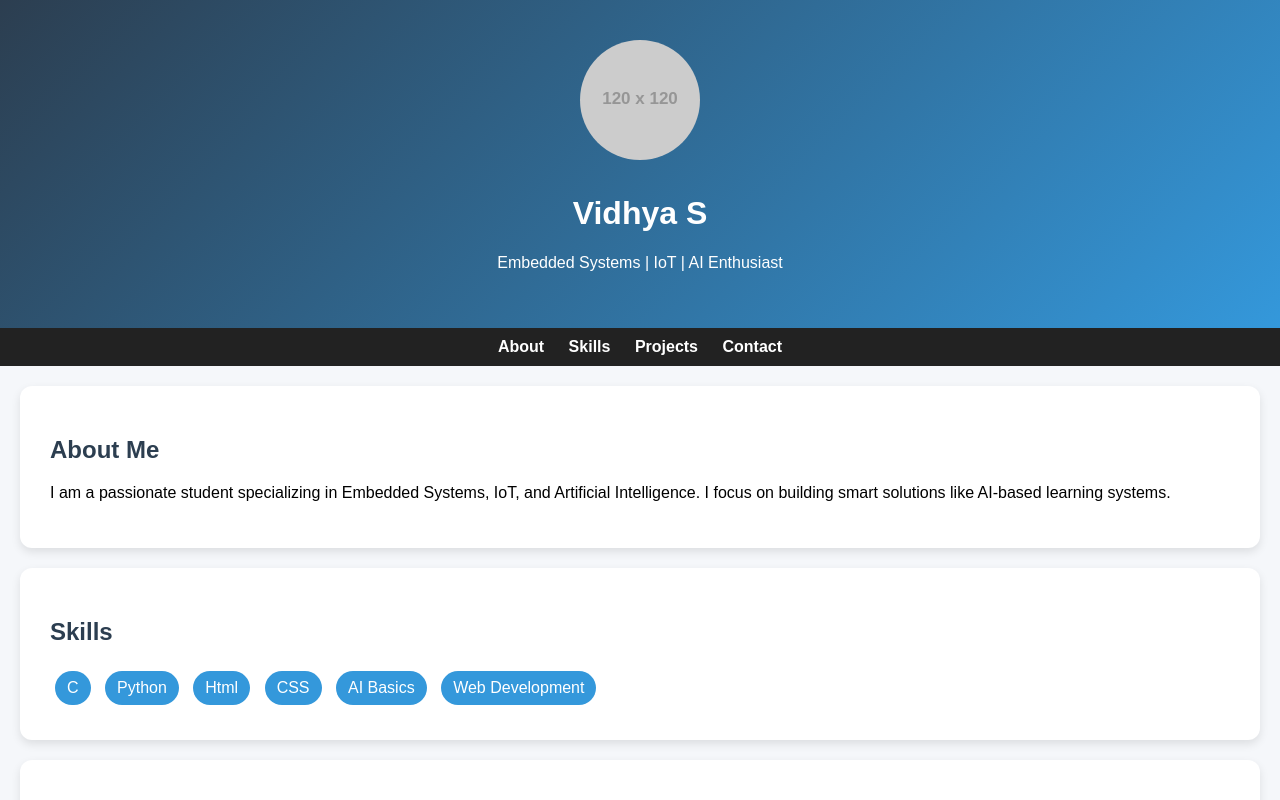
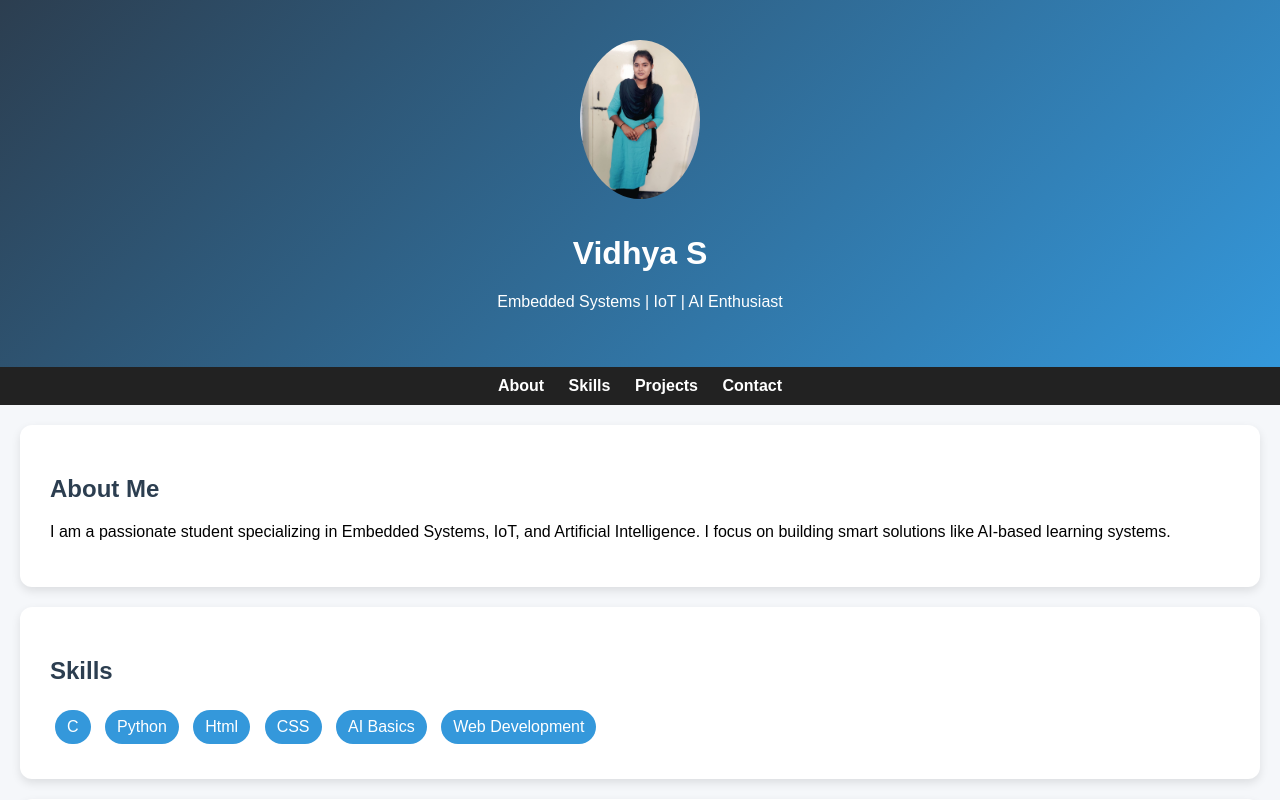
Before and after one commit to VidhyaSK-project-work/vidhyas.github.io, a plain HTML site: page index.html in a window 1280 px wide. Shown: the top 800 px of the page. Drawn offline with Linux system fonts and the light colour scheme; placeholder pictures from the web are drawn by us.

Commit message:
Update index.html

```diff
--- a/index.html
+++ b/index.html
@@ -95,7 +95,7 @@ footer {
 <body>
 
 <header>
-    <img src="https://via.placeholder.com/120" alt="Profile">
+    <img src="WhatsApp Image 2026-04-08 at 9.28.37 PM.jpeg" alt="Profile">
     <h1>Vidhya S</h1>
     <p>Embedded Systems | IoT | AI Enthusiast</p>
 </header>
```
